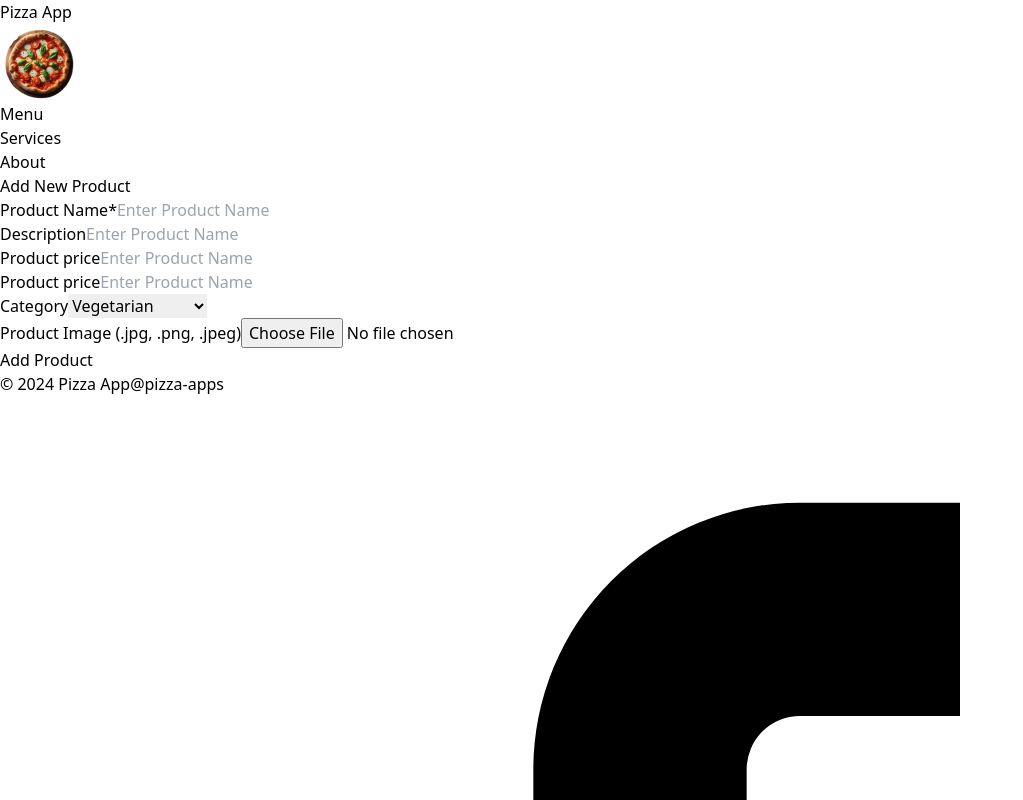
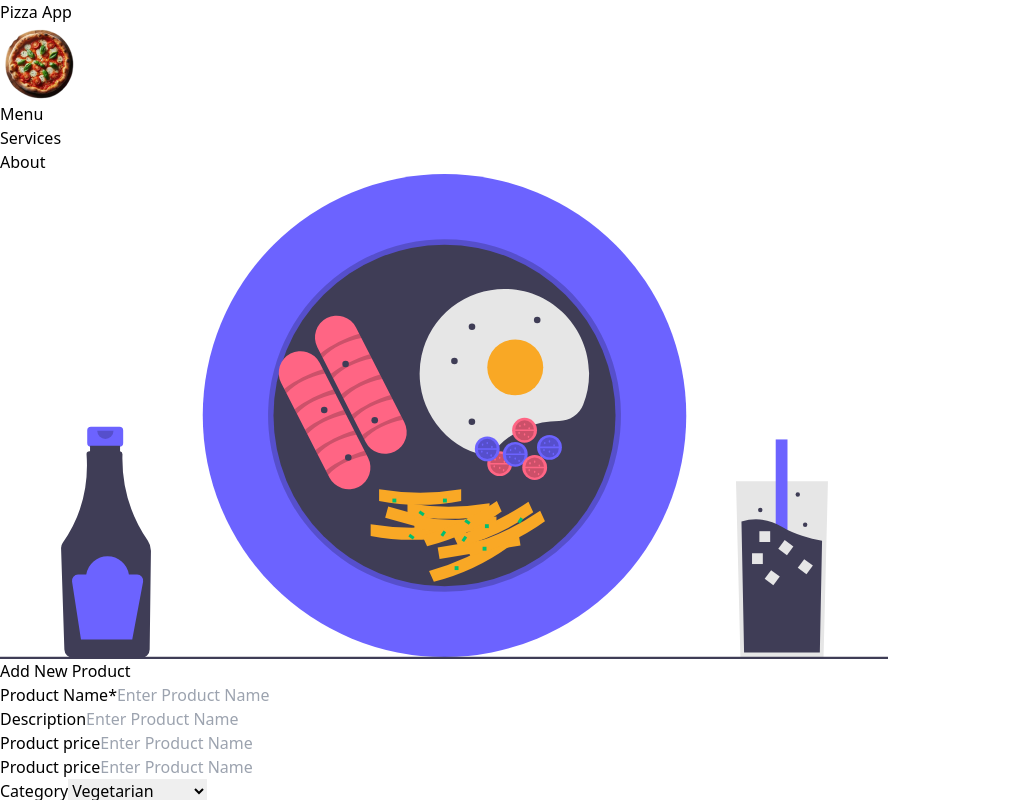
Before and after one commit to rashid9110/PizzaFrontend, a React (Vite) app: page /admin/addProduct in a window 1280 px wide. Shown: the top 800 px of the page, without its empty margins (0-1023 px from the left). Built offline with nearby package versions, Linux system fonts and the light colour scheme.

Commit message:
Added svg for form

```diff
--- a/src/Pages/Admin/Addproduct.jsx
+++ b/src/Pages/Admin/Addproduct.jsx
@@ -1,11 +1,16 @@
 import Layout from "../../Layouts/Layouts";
+import Food from "../../assets/Images/food.svg";
 
 function AddProduct() {
   return (
     <div>
       <Layout>
         <section className="py-12">
-          <div className="max-w-md mx-auto mt-8 bg-white p-7">
+            <div className="flex items-center justify-around">
+                <div className="md:w-2/6">
+                    <img src={Food}/>
+                </div>
+            <div className="max-w-md md:w-4/6 mx-auto mt-8 bg-white p-4">
             <h2 className="mb-4 text-2xl font-semibold">Add New Product</h2>
             <form>
               {/* Product Name */}
@@ -125,6 +130,8 @@ function AddProduct() {
               </button>
             </form>
           </div>
+            </div>
+
         </section>
       </Layout>
     </div>
```
